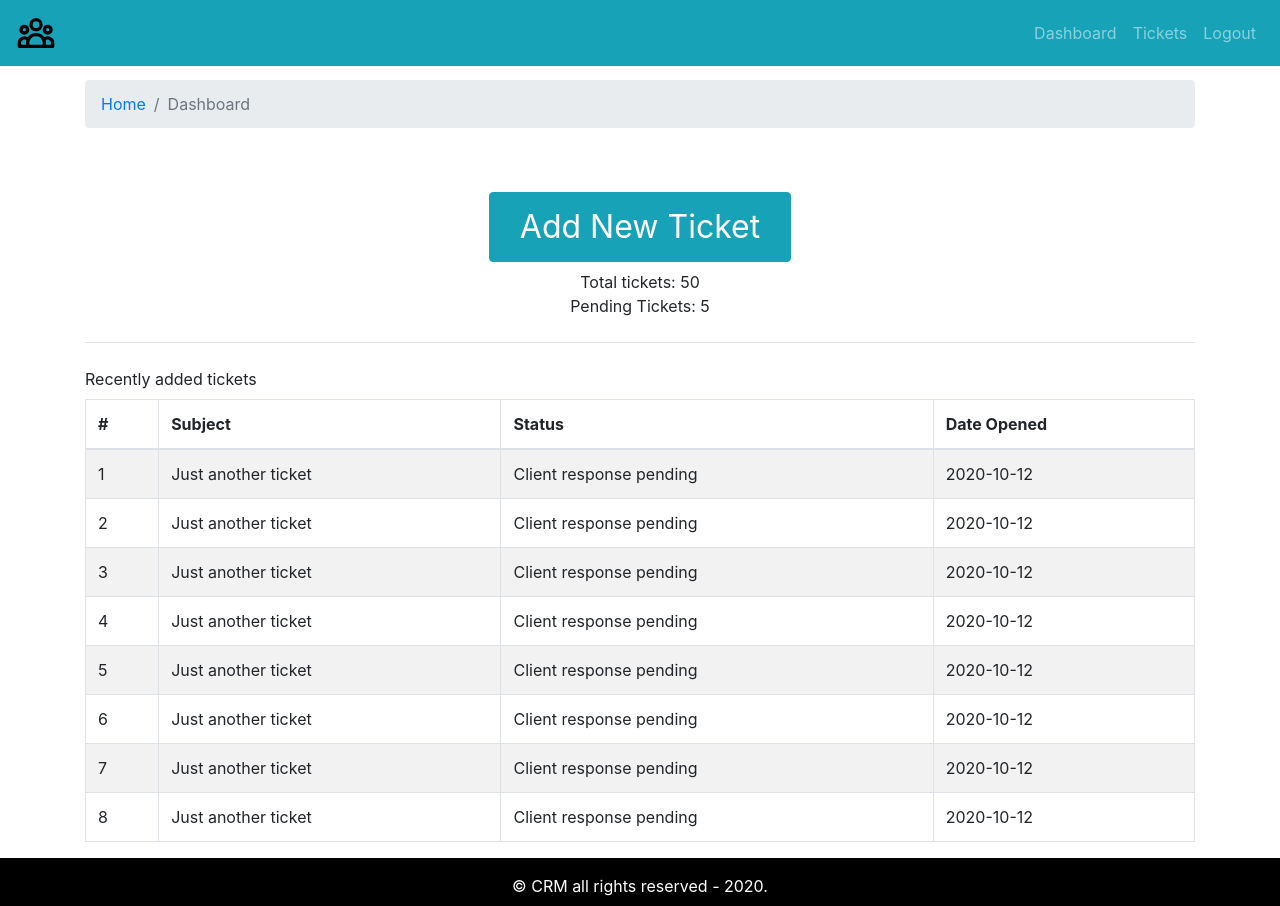
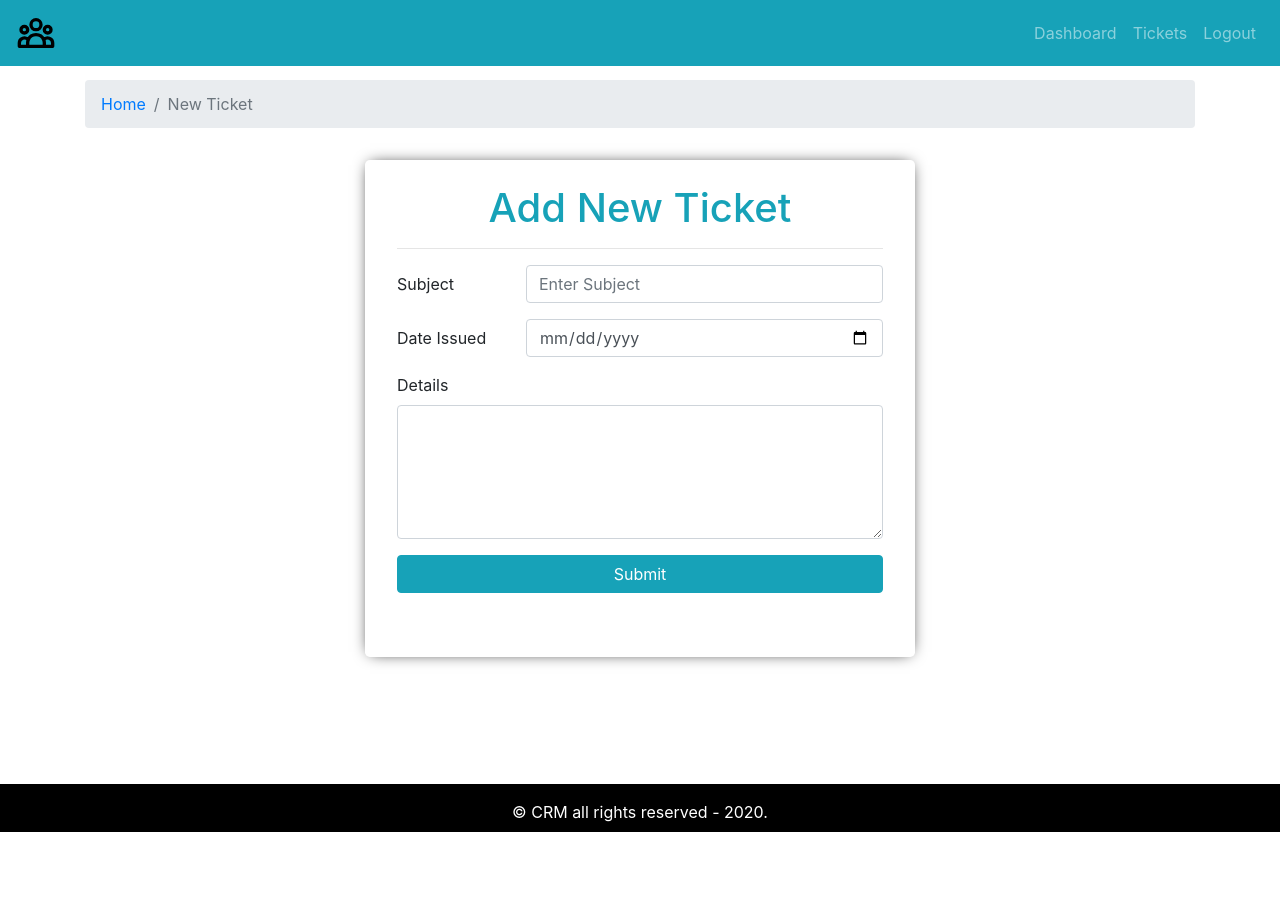
Before and after one commit to popoybvargas/crm-frontend, a React (Create React App) app: page / in a window 1280 px wide. After the commit the page ends 832 px from the top, so only its background shows below. Built offline with nearby package versions, Linux system fonts and the light colour scheme.

Commit message:
Add new ticket form.

```diff
--- a/src/App.js
+++ b/src/App.js
@@ -1,14 +1,16 @@
 import './App.css';
-import Entry from './pages/entry/Entry.page';
+// import Entry from './pages/entry/Entry.page';
 import DefaultLayout from './components/layout/DefaultLayout';
-import Dashboard from './pages/dashboard/Dashboard.page';
+// import Dashboard from './pages/dashboard/Dashboard.page';
+import NewTicket from './pages/new-ticket/NewTicket.page';
 
 function App() {
   return (
     <div className="App">
       {/* <Entry /> */}
       <DefaultLayout>
-        <Dashboard />
+        {/* <Dashboard /> */}
+        <NewTicket />
       </DefaultLayout>
     </div>
   );
--- /dev/null
+++ b/src/components/add-ticket-form/AddTicketForm.js
@@ -0,0 +1,42 @@
+import { Jumbotron, Form, Row, Col, Button } from 'react-bootstrap';
+import PropTypes from 'prop-types';
+
+import './add-ticket-form.css';
+
+const AddTicketForm = ({ formData, handleOnChange, handleOnSubmit }) =>
+{
+  return (
+    <Jumbotron className="mt-3 pt-4 add-new-ticket">
+      <h1 className="text-info text-center">Add New Ticket</h1>
+      <hr/>
+      <Form autoComplete="off" onSubmit={ handleOnSubmit }>
+        <Form.Group as={ Row }>
+          <Form.Label column sm={ 3 }>Subject</Form.Label>
+          <Col sm={ 9 }>
+            <Form.Control name="subject" placeholder="Enter Subject" value={ formData.subject } onChange={ handleOnChange } />
+          </Col>
+        </Form.Group>
+        <Form.Group as={ Row }>
+          <Form.Label column sm={ 3 }>Date Issued</Form.Label>
+          <Col sm={ 9 }>
+            <Form.Control type="date" name="dateIssued" value={ formData.dateIssued } onChange={ handleOnChange } />
+          </Col>
+        </Form.Group>
+        <Form.Group>
+          <Form.Label>Details</Form.Label>
+          <Form.Control as="textarea" rows="5" name="details" value={ formData.details } onChange={ handleOnChange } />
+        </Form.Group>
+        <Button block variant="info" type="submit">Submit</Button>
+      </Form>
+    </Jumbotron>
+  );
+};
+
+AddTicketForm.propTypes =
+{
+  handleOnChange: PropTypes.func.isRequired,
+  handleOnSubmit: PropTypes.func.isRequired,
+  formData: PropTypes.object.isRequired
+};
+
+export default AddTicketForm;
--- /dev/null
+++ b/src/components/add-ticket-form/add-ticket-form.css
@@ -0,0 +1,8 @@
+.add-new-ticket
+{
+  background: white;;
+  box-shadow: 0px 0px 15px -5px black;
+  max-width: 550px;
+  margin-left: auto;
+  margin-right: auto;
+}
--- /dev/null
+++ b/src/pages/new-ticket/NewTicket.page.js
@@ -0,0 +1,49 @@
+import { useState } from 'react';
+import { Container, Row, Col } from 'react-bootstrap';
+
+import BreadCrumb from '../../components/breadcrumb/BreadCrumb';
+import AddTicketForm from '../../components/add-ticket-form/AddTicketForm';
+import { validLength } from '../../utils/validation';
+
+const initialFormData = { subject: '', dateIssued: '', details: '' };
+
+const NewTicket = props =>
+{
+  const [formData, setFormData] = useState(initialFormData);
+
+  const handleOnSubmit = e =>
+  {
+    e.preventDefault();
+
+    for (let key in formData)
+    {
+      if (!formData[key]) return alert(`${key} field is required!`);
+
+      if (!validLength(formData[key])) return alert(`${key} should be between 3-100 characters long!`);
+    }
+    console.log(formData);
+  };
+
+  const handleOnChange = e =>
+  {
+    const { name, value } = e.target;
+    setFormData({ ...formData, [name]: value });
+  };
+
+  return (
+    <Container>
+      <Row>
+        <Col>
+          <BreadCrumb page="New Ticket" />
+        </Col>
+      </Row>
+      <Row>
+        <Col>
+          <AddTicketForm formData={ formData } handleOnChange={ handleOnChange } handleOnSubmit={ handleOnSubmit } />
+        </Col>
+      </Row>
+    </Container>
+  );
+};
+
+export default NewTicket;
--- /dev/null
+++ b/src/utils/validation.js
@@ -0,0 +1 @@
+export const validLength = str => str.length >= 3 && str.length <= 100;
```
Also changed, not shown: 1 other file (tests, documents, lock files or other folders).
